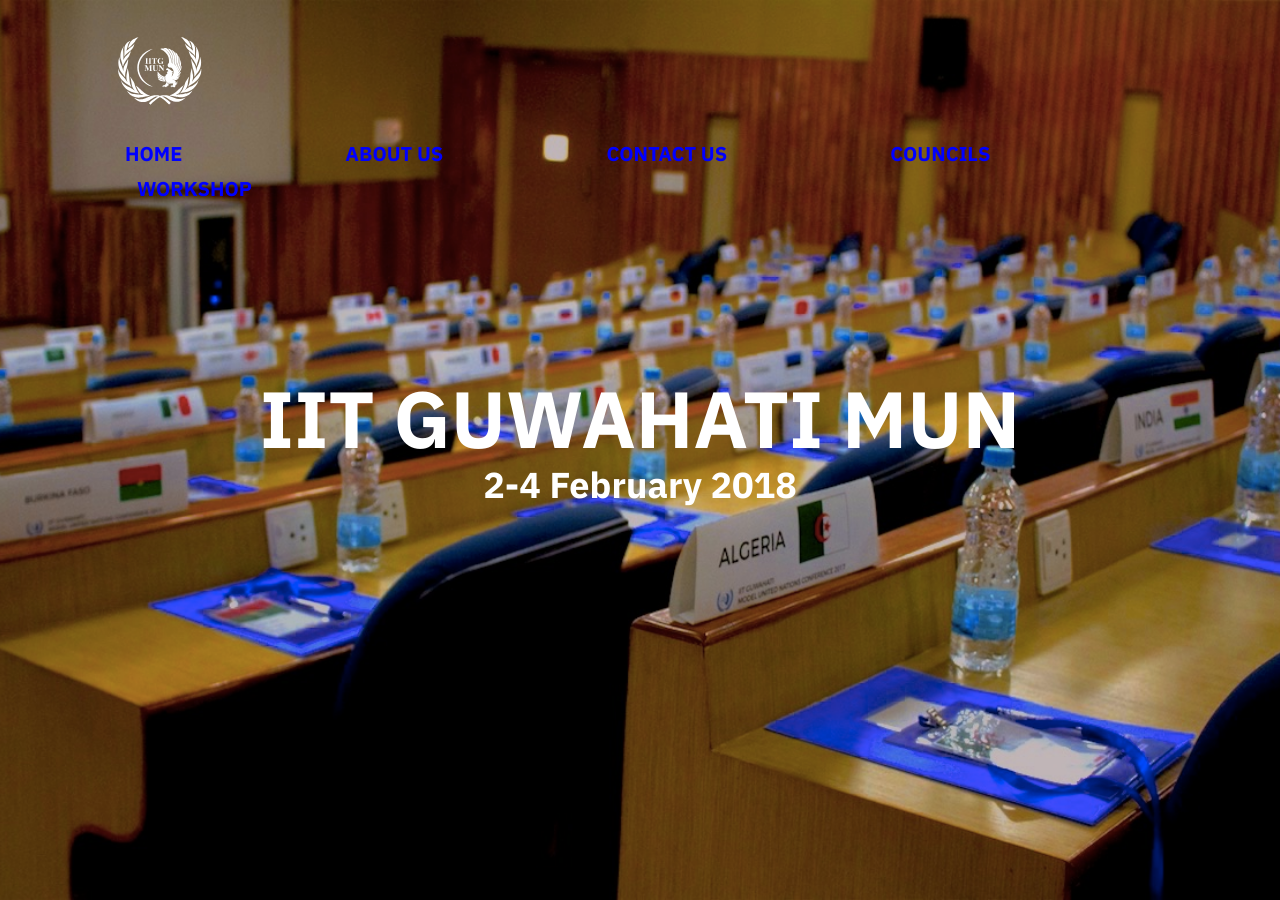
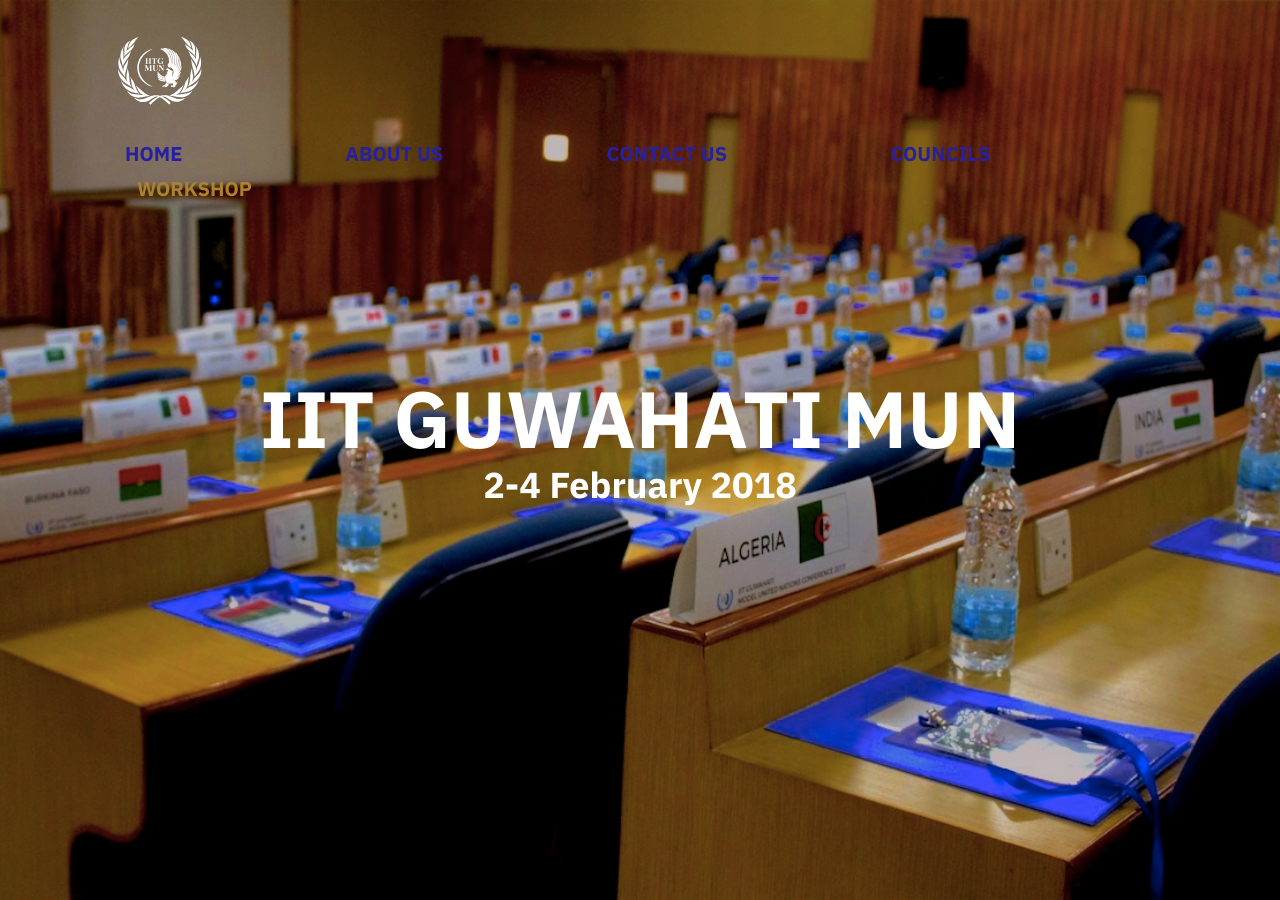
Before and after one commit to rupam170123041/IITG-MUN.github.io, a Jekyll site: the page built from index.html, in a window 1280 px wide and 900 px high. Built offline with Jekyll 4.4.1, drawn with Linux system fonts in a browser that asks for light colours; nearby versions of some CDN libraries; comment, search, counter and statistics services are not loaded.

Commit message:
some more changes

```diff
--- a/css/main.css
+++ b/css/main.css
@@ -1943,14 +1943,14 @@
     -webkit-transition: all 0.3s;
     transition: all 0.3s;
     text-transform: uppercase;
-    color: blue;}
+    color: #2720a1;}
 nav li a.current,nav li a:hover {
     text-decoration: none;
-    color: blue;}
+    color: #2720a1;}
 .top-header.after-scroll nav li a {
-    color: rgba(0,0,255,0.5)}
+    color: rgba(39,32,161,0.5)}
 .top-header.after-scroll nav li a.current,.top-header.after-scroll nav li a:hover {
-    color: rgba(0,0,255,0.8)}
+    color: rgba(39,32,161,0.8)}
 .right-nav-button {
     margin: 11px 11px 0 0;
     -webkit-transition: all 0.3s;
@@ -3638,14 +3638,14 @@
     -webkit-transition: all 0.3s;
     transition: all 0.3s;
     text-transform: none;
-    color: rgba(0,0,0,0.3);
+    color: rgba(39,32,161,0.3);
     outline: 0}
 nav li a.current,nav li a:hover {
-    color: #03a9f4}
+    color: #2720a1;}
 .top-header.after-scroll nav li a {
     top: 20px}
 .top-header.after-scroll nav li a.current,.top-header.after-scroll nav li a:hover {
-    color: #03a9f4}
+    color: #2720a1;}
 .top-section-hero .jumbotron {
     margin: 0;
     padding: 0}
@@ -3991,7 +3991,7 @@
 }
 
 #apply-button {
-    background-color: blue;
+    background-color: #ac8230;
 }
 
 #contact-us-top {
@@ -4047,7 +4047,7 @@
     right: 45%;
     bottom: 10%;
     vertical-align: bottom;
-    background-color: blue;
+    background-color: #ac8230;
 }
 
 .councils-main {
@@ -4104,7 +4104,7 @@
 }
 
 #apply-button-main {
-    color: blue;
+    color: #ac8230;
     font-size: 20px;
     background-color: transparent;
 }
@@ -4162,7 +4162,7 @@
 }
 
 #top-section-workshop{
-  background-color: blue;
+  background-color: #2720a1;
       height: 100%;
       position: relative;
       top: 0;
@@ -4190,5 +4190,5 @@
   font-weight: normal;
 }
 .nav-button{
-  color: blue;
-}
+  color: #2720a1;
+}
```
